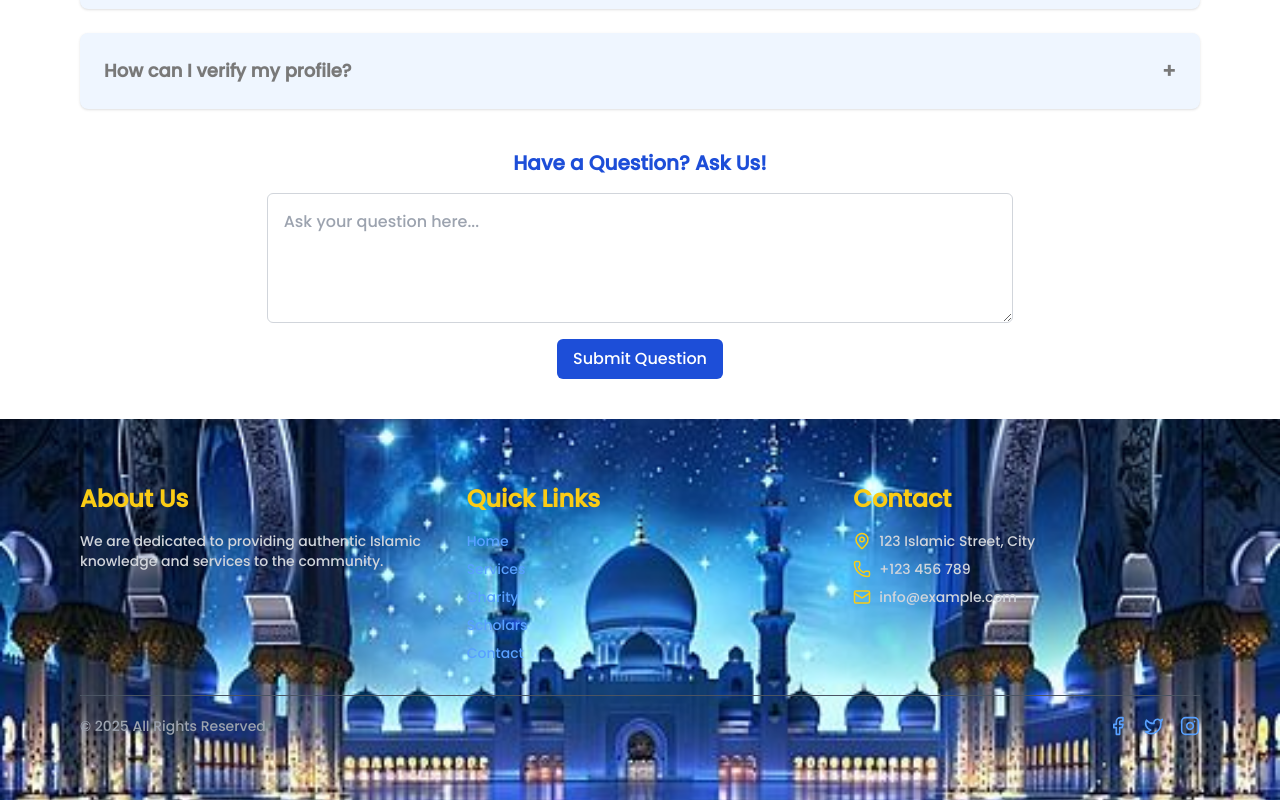
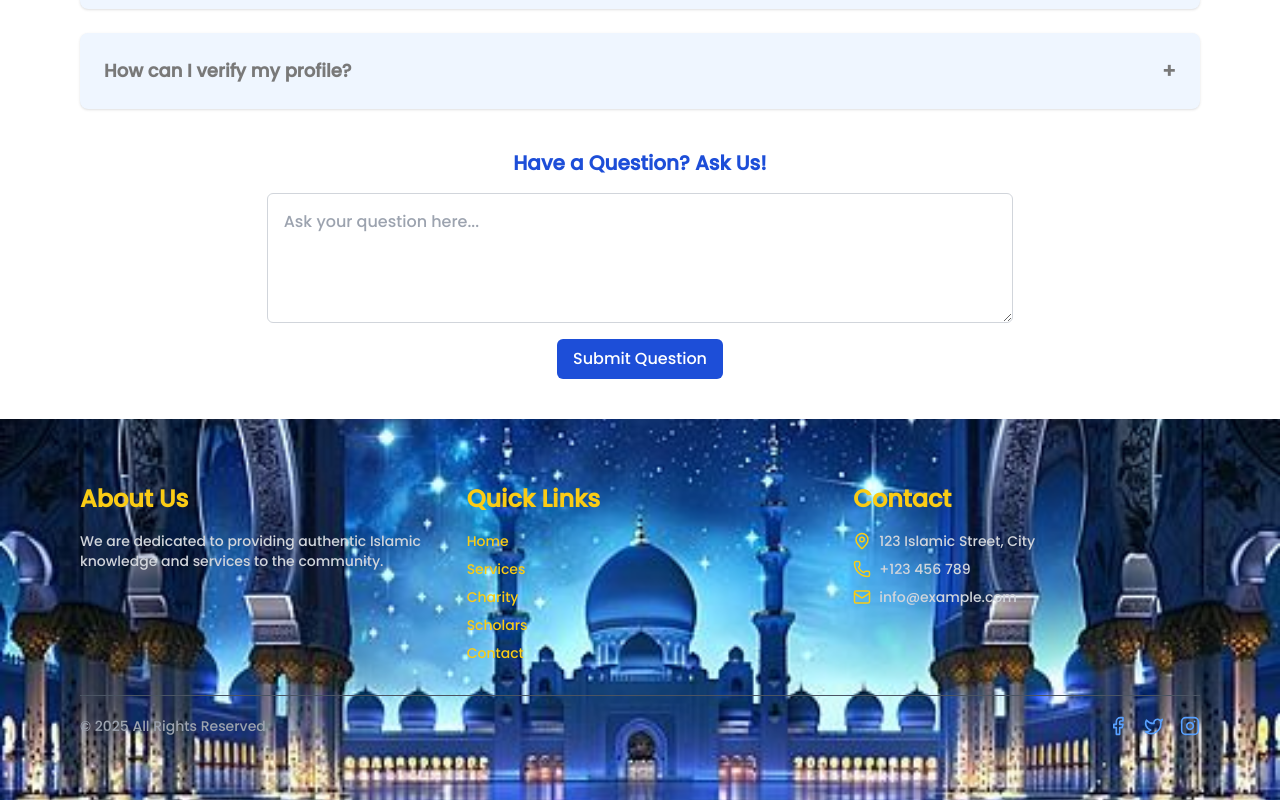
Before and after one commit to Ayesha-dev-web/MaWaDda, a Next.js app: page / in a window 1280 px wide. Shown: the part 3677-4477 px from the top of the page. Built offline with nearby package versions, Linux system fonts and the light colour scheme; no server answers; the database is empty.

Commit message:
Update Footer.js

```diff
--- a/src/components/Footer.js
+++ b/src/components/Footer.js
@@ -35,11 +35,11 @@ const Footer = () => {
           <div>
             <h2 className="text-2xl font-semibold text-yellow-400 mb-4">Quick Links</h2>
             <ul className="space-y-2 text-white-300 text-sm">
-              <li><a href="#" className="hover:text-yellow-400">Home</a></li>
-              <li><a href="#" className="hover:text-yellow-400">Services</a></li>
-              <li><a href="#" className="hover:text-yellow-400">Charity</a></li>
-              <li><a href="#" className="hover:text-yellow-400">Scholars</a></li>
-              <li><a href="#" className="hover:text-yellow-400">Contact</a></li>
+              <li><a href="#" className="text-yellow-400">Home</a></li>
+              <li><a href="#" className="text-yellow-400">Services</a></li>
+              <li><a href="#" className="text-yellow-400">Charity</a></li>
+              <li><a href="#" className="text-yellow-400">Scholars</a></li>
+              <li><a href="#" className="text-yellow-400">Contact</a></li>
             </ul>
           </div>
 
```
